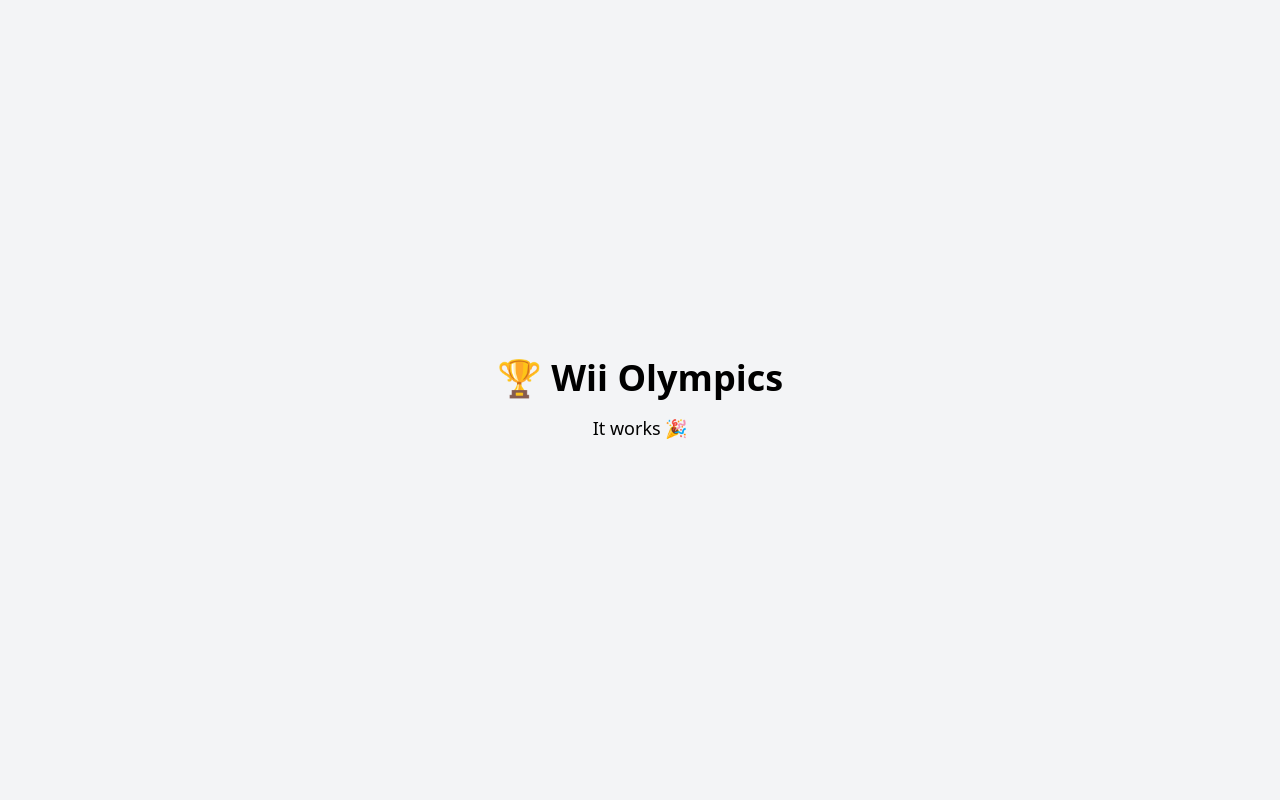
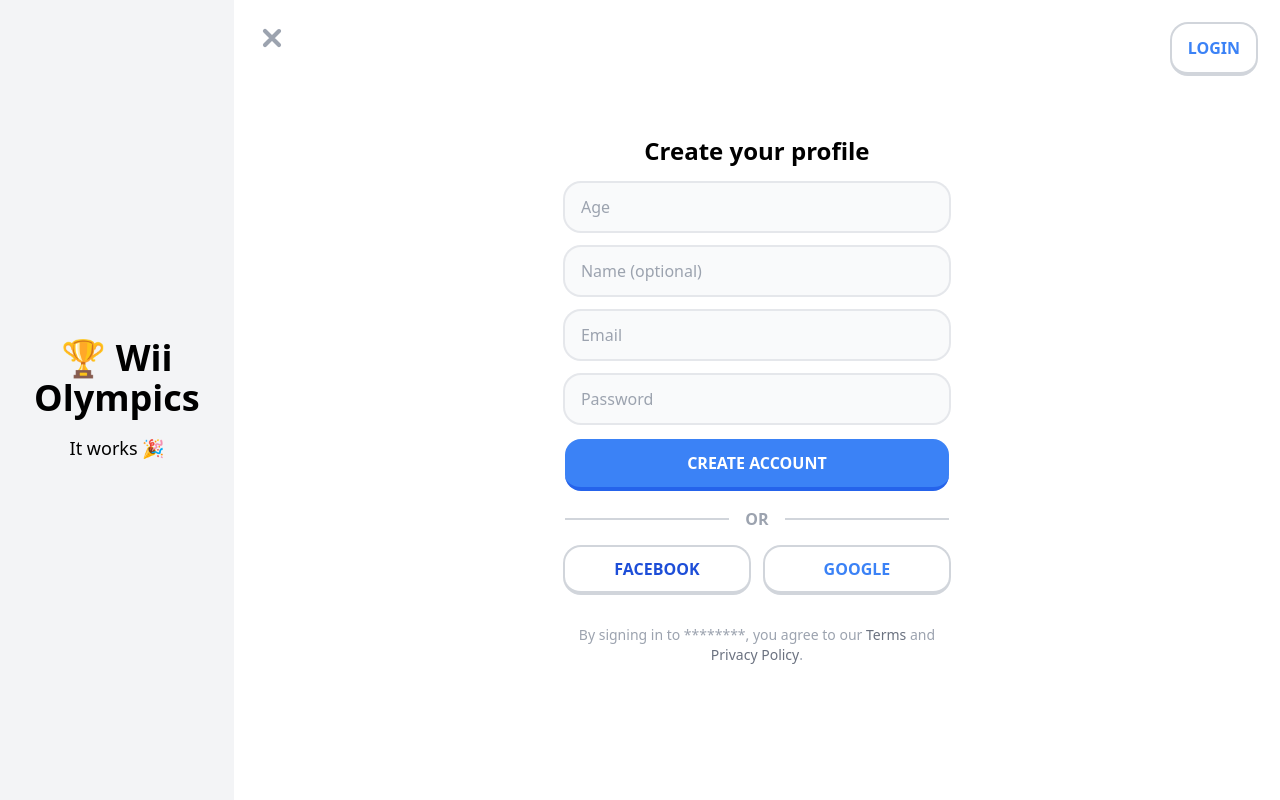
Before and after one commit to HawkshawJake/olypmic-wii-games.github.io, a Flask app: page / in a window 1280 px wide. Run offline with Flask 3, Linux system fonts and the light colour scheme; some libraries are stand-ins or nearby versions.

Commit message:
log in screen ui

```diff
--- a/app/templates/index.html
+++ b/app/templates/index.html
@@ -10,6 +10,83 @@
         <h1 class="text-4xl font-bold mb-4">🏆 Wii Olympics</h1>
         <p class="text-lg">It works 🎉</p>
     </div>
+<script defer src="https://cdn.jsdelivr.net/npm/alpinejs@3.x.x/dist/cdn.min.js"></script>
 
+<main class="relative min-h-screen w-full bg-white">
+    <div class="p-6" x-data="app">
+        <!-- header -->
+        <header class="flex w-full justify-between">
+            <svg class="h-7 w-7 cursor-pointer text-gray-400 hover:text-gray-300" fill="currentColor" viewBox="0 0 20 20" xmlns="http://www.w3.org/2000/svg" stroke="currentColor">
+                <path stroke-width="1" fill-rule="evenodd" d="M4.293 4.293a1 1 0 011.414 0L10 8.586l4.293-4.293a1 1 0 111.414 1.414L11.414 10l4.293 4.293a1 1 0 01-1.414 1.414L10 11.414l-4.293 4.293a1 1 0 01-1.414-1.414L8.586 10 4.293 5.707a1 1 0 010-1.414z" clip-rule="evenodd"></path>
+            </svg>
+
+            <!-- buttons -->
+            <div>
+                <button type="button" @click="isLoginPage = false" x-show="isLoginPage" class="rounded-2xl border-b-2 border-b-gray-300 bg-white px-4 py-3 font-bold text-blue-500 ring-2 ring-gray-300 hover:bg-gray-200 active:translate-y-[0.125rem] active:border-b-gray-200">LOGIN</button>
+
+                <button type="button" @click="isLoginPage = true" x-show="!isLoginPage" class="rounded-2xl border-b-2 border-b-gray-300 bg-white px-4 py-3 font-bold text-blue-500 ring-2 ring-gray-300 hover:bg-gray-200 active:translate-y-[0.125rem] active:border-b-gray-200">SIGN UP</button>
+            </div>
+        </header>
+
+        <div class="absolute left-1/2 top-1/2 mx-auto max-w-sm -translate-x-1/2 -translate-y-1/2 transform space-y-4 text-center">
+            <!-- register content -->
+            <div x-show="isLoginPage" class="space-y-4">
+                <header class="mb-3 text-2xl font-bold">Create your profile</header>
+                <div class="w-full rounded-2xl bg-gray-50 px-4 ring-2 ring-gray-200 focus-within:ring-blue-400">
+                    <input type="text" placeholder="Age" class="my-3 w-full border-none bg-transparent outline-none focus:outline-none" />
+                </div>
+                <div class="w-full rounded-2xl bg-gray-50 px-4 ring-2 ring-gray-200 focus-within:ring-blue-400">
+                    <input type="text" placeholder="Name (optional)" class="my-3 w-full border-none bg-transparent outline-none focus:outline-none" />
+                </div>
+                <div class="w-full rounded-2xl bg-gray-50 px-4 ring-2 ring-gray-200 focus-within:ring-blue-400">
+                    <input type="text" placeholder="Email" class="my-3 w-full border-none bg-transparent outline-none focus:outline-none" />
+                </div>
+                <div class="w-full rounded-2xl bg-gray-50 px-4 ring-2 ring-gray-200 focus-within:ring-blue-400">
+                    <input type="password" placeholder="Password" class="my-3 w-full border-none bg-transparent outline-none focus:outline-none" />
+                </div>
+                <button class="w-full rounded-2xl border-b-4 border-b-blue-600 bg-blue-500 py-3 font-bold text-white hover:bg-blue-400 active:translate-y-[0.125rem] active:border-b-blue-400">CREATE ACCOUNT</button>
+            </div>
+
+            <!-- login content -->
+            <div x-show="!isLoginPage" class="space-y-4">
+                <header class="mb-3 text-2xl font-bold">Log in</header>
+                <div class="w-full rounded-2xl bg-gray-50 px-4 ring-2 ring-gray-200 focus-within:ring-blue-400">
+                    <input type="text" placeholder="Email or username" class="my-3 w-full border-none bg-transparent outline-none focus:outline-none" />
+                </div>
+                <div class="flex w-full items-center space-x-2 rounded-2xl bg-gray-50 px-4 ring-2 ring-gray-200 focus-within:ring-blue-400">
+                    <input type="password" placeholder="Password" class="my-3 w-full border-none bg-transparent outline-none" />
+                    <a href="#" class="font-medium text-gray-400 hover:text-gray-500">FORGOT?</a>
+                </div>
+                <button class="w-full rounded-2xl border-b-4 border-b-blue-600 bg-blue-500 py-3 font-bold text-white hover:bg-blue-400 active:translate-y-[0.125rem] active:border-b-blue-400">LOG IN</button>
+            </div>
+
+            <div class="flex items-center space-x-4">
+                <hr class="w-full border border-gray-300" />
+                <div class="font-semibold text-gray-400">OR</div>
+                <hr class="w-full border border-gray-300" />
+            </div>
+
+            <footer>
+                <div class="grid grid-cols-2 gap-4">
+                    <a href="#" class="rounded-2xl border-b-2 border-b-gray-300 bg-white px-4 py-2.5 font-bold text-blue-700 ring-2 ring-gray-300 hover:bg-gray-200 active:translate-y-[0.125rem] active:border-b-gray-200">FACEBOOK</a>
+                    <a href="#" class="rounded-2xl border-b-2 border-b-gray-300 bg-white px-4 py-2.5 font-bold text-blue-500 ring-2 ring-gray-300 hover:bg-gray-200 active:translate-y-[0.125rem] active:border-b-gray-200">GOOGLE</a>
+                </div>
+
+                <div class="mt-8 text-sm text-gray-400">
+                    By signing in to ********, you agree to our
+                    <a href="#" class="font-medium text-gray-500">Terms</a> and <a href="#" class="font-medium text-gray-500">Privacy Policy</a>.
+                </div>
+            </footer>
+        </div>
+    </div>
+</main>
+
+<script>
+    document.addEventListener("alpine:init", () => {
+        Alpine.data("app", () => ({
+            isLoginPage: true,
+        }));
+    });
+</script>
 </body>
 </html>
```
